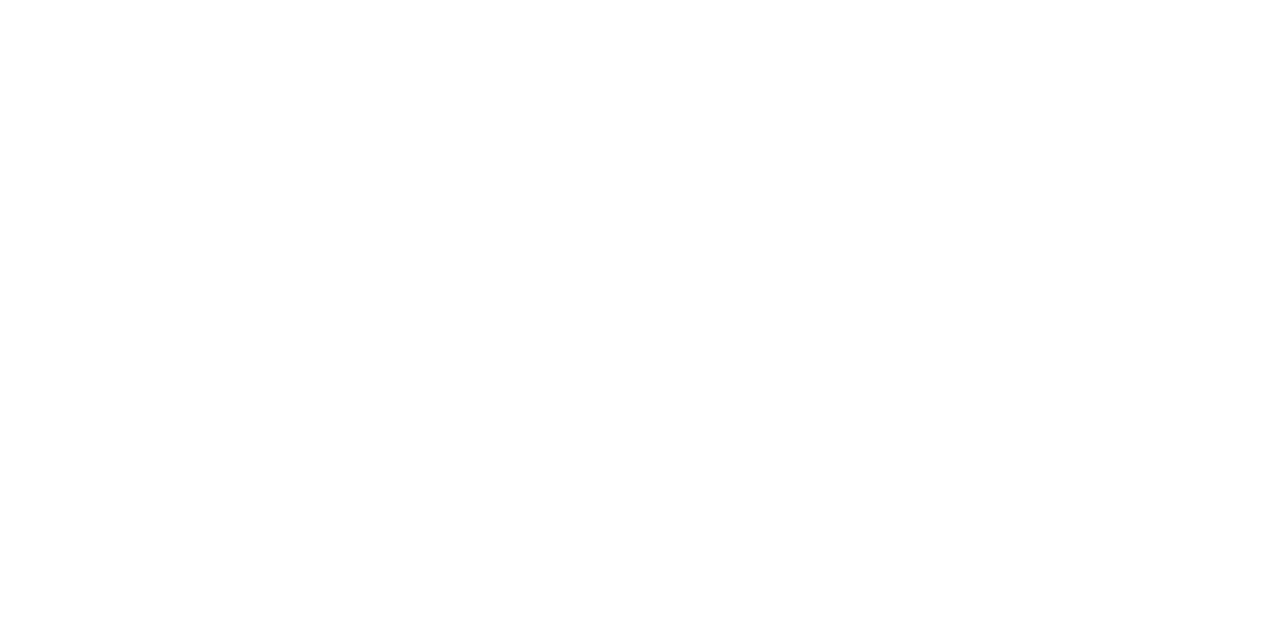
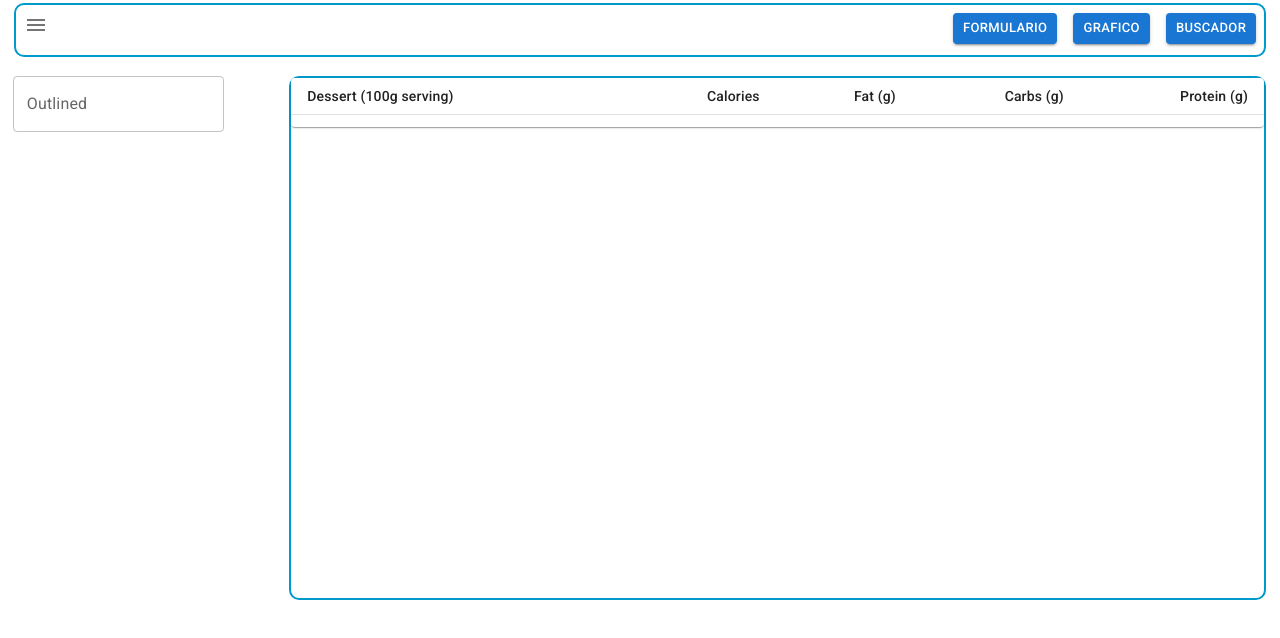
Before and after one commit to facufalconer/Relux, a React (Create React App) app in the folder web/: page /Buscador in a window 1280 px wide. Before the commit this address had no page. Shown: the top 638 px of the page. Built offline with nearby package versions, Linux system fonts and the light colour scheme.

Commit message:
front estylos grid y agrege buscador

```diff
--- a/web/src/App.tsx
+++ b/web/src/App.tsx
@@ -4,8 +4,10 @@
 import UserContext, { UsersContextProvider } from './Componentes/Context/UserContext';
 import { UserContextType } from './Componentes/Context/Type';
 import { AxiosHooks } from './Componentes/hooks/axiosHooks';
-import { Box } from '@mui/material';
-import { ComponentGeneral } from './Componentes/ComponentGeneral';
+import { DataGridDemo } from './Componentes/Formulario';
+import { Chart } from './Componentes/chart';
+import ComboBox from './Componentes/Buscador';
+
 
 
 
@@ -24,12 +26,9 @@
 
       <Routes>
           <Route path='/' element={<Login />} />
-          <Route path='/Formulario' element={
-
-        <ComponentGeneral/>
-
-
-          } />
+          <Route path='/Formulario' element={ <DataGridDemo /> } />
+          <Route path='/Grafico' element={<Chart />} />
+          <Route path='/Buscador' element={<ComboBox />} />
 
 
         </Routes>
--- a/web/src/Componentes/Buscador.tsx
+++ b/web/src/Componentes/Buscador.tsx
@@ -1,20 +1,127 @@
-import * as React from 'react';
+import { useRef, useState } from 'react';
 import TextField from '@mui/material/TextField';
-import Autocomplete from '@mui/material/Autocomplete';
+import { Box, Grid } from '@mui/material';
+import { Headboard } from './Headboard';
+import Table from '@mui/material/Table';
+import TableBody from '@mui/material/TableBody';
+import TableCell from '@mui/material/TableCell';
+import TableContainer from '@mui/material/TableContainer';
+import TableHead from '@mui/material/TableHead';
+import TableRow from '@mui/material/TableRow';
+import Paper from '@mui/material/Paper';
+
+interface IBuscador {
+  label:string,
+}
 
 export default function ComboBox() {
+
+  const debounceRef = useRef<NodeJS.Timeout>()
+
+  const [buscador,setBuscador] = useState('')
+
+  const filter =(TerminoBusqueda:any) => {
+    var resultadosBusqueda=top100Films.filter((elemento:any) => {
+     if(elemento.label.toString().toLowerCase().includes(TerminoBusqueda.toLowerCase())
+
+     ){
+      setBuscador(elemento)
+     return(elemento)
+     }
+    })
+    return resultadosBusqueda
+  }
+  const onQueryChanged = (event:React.ChangeEvent<HTMLInputElement> )=>{
+    if( debounceRef.current )
+      clearTimeout( debounceRef.current)
+      debounceRef.current = setTimeout(() =>{
+        filter(event.target.value)
+
+      },700)
+
+
+  }
+
+
+
+  function createData(
+    label: string,
+
+
+  ) {
+    return { label };
+  }
+  const rows = [
+    createData(buscador),
+
+  ];
+
+console.log(buscador,'acas es!!!!!!!')
+
   return (
-    <Autocomplete
-      disablePortal
-      id="combo-box-demo"
-      options={top100Films}
-      sx={{ width: 300 }}
-      renderInput={(params) => <TextField {...params} label="Movie" />}
-    />
+
+    <Grid container spacing={2}>
+      <Grid item xs={15}>
+        <Box style={{ height: 60, }}>
+          <Headboard />
+        </Box>
+      </Grid>
+      <Grid item xs={15}>
+
+        <Box style={{ display: 'flex', justifyContent: 'start', width: '100%' }}>
+
+          <Box style={{marginLeft:'1%', width: '20%' }}>
+
+
+          <TextField
+
+            onChange={onQueryChanged}
+            id="outlined-basic"
+            label="Outlined"
+            variant="outlined"
+            />
+
+          </Box>
+          <Box style={{marginLeft:'1.6%', border: '2px solid #0099CC',borderRadius:10,width:'76%',height:520 }}>
+          <TableContainer component={Paper}>
+      <Table sx={{ minWidth: 650 }} size="small" aria-label="a dense table">
+        <TableHead>
+          <TableRow>
+            <TableCell>Dessert (100g serving)</TableCell>
+            <TableCell align="right">Calories</TableCell>
+            <TableCell align="right">Fat&nbsp;(g)</TableCell>
+            <TableCell align="right">Carbs&nbsp;(g)</TableCell>
+            <TableCell align="right">Protein&nbsp;(g)</TableCell>
+          </TableRow>
+        </TableHead>
+        <TableBody>
+          {rows.map((row) => (
+            <TableRow
+              key={row.label}
+              sx={{ '&:last-child td, &:last-child th': { border: 0 } }}
+            >
+              <TableCell component="th" scope="row">
+                {row.label}
+              </TableCell>
+              <TableCell align="right">{row.label}</TableCell>
+
+            </TableRow>
+          ))}
+        </TableBody>
+      </Table>
+    </TableContainer>
+          </Box>
+
+        </Box>
+
+      </Grid>
+    </Grid>
+
+
+
   );
 }
 
-// Top 100 films as rated by IMDb users. http://www.imdb.com/chart/top
 const top100Films = [
   { label: 'The Shawshank Redemption', year: 1994 },
   { label: 'The Godfather', year: 1972 },
--- a/web/src/Componentes/ComponentGeneral.tsx
+++ /dev/null
@@ -1,48 +0,0 @@
-import { Box, Grid, Paper, styled } from "@mui/material"
-import { Headboard } from "./Headboard"
-import { DataGridDemo } from "./Formulario"
-import { useContext, useState } from "react";
-import { Chart } from "./chart";
-import ComboBox from "./Buscador";
-import UserContext from "./Context/UserContext";
-import { UserContextType } from "./Context/Type";
-
-
-export const ComponentGeneral = () => {
-
-
-  const { num,setNum } = useContext(UserContext) as UserContextType
-
-console.log('hilaa',num)
-
-
-
-return(
-  <Grid container spacing={2}>
-  <Grid item xs={15}>
-  <Box style={{height:60,}}>
-   <Headboard/>
-  </Box>
-  </Grid>
-  <Grid item xs={15}>
-    <Box style={{height:548.5,}}>
-    {num  && (
-      <DataGridDemo />
-    )}
-    {/* {num === 2 &&(
-      <Chart />
-    )}
-    {num === 3 &&(
-      <ComboBox />
-    )} */}
-
-    </Box>
-  </Grid>
-
-  {/* <DataGridDemo />  */}
-
-
-</Grid>
-
-)
-}
--- a/web/src/Componentes/Context/Type.ts
+++ b/web/src/Componentes/Context/Type.ts
@@ -4,7 +4,7 @@
 }
 export type Num = {
 
-    num: number | null
+    num: string | null
    }
 
 export type UserContextType = {
--- a/web/src/Componentes/Context/UserContext.tsx
+++ b/web/src/Componentes/Context/UserContext.tsx
@@ -10,7 +10,7 @@
 
 export function UsersContextProvider({children}:Props){
     const [jwt,setJwt] = useState(() => window.sessionStorage.getItem('token'))
-    const [num,setNum] = useState(1)
+    const [num,setNum] = useState("1")
     return <Context.Provider value={{num,setNum,jwt,setJwt,}}>{children}</Context.Provider>
 }
 
--- a/web/src/Componentes/Headboard.tsx
+++ b/web/src/Componentes/Headboard.tsx
@@ -4,63 +4,68 @@
 import UserContext from "./Context/UserContext"
 import { UserContextType } from "./Context/Type"
 import useUser from "./hooks/useUser";
-import { useNavigate } from "react-router-dom";
+import { Link, useNavigate } from "react-router-dom";
 
 export const Headboard = () => {
   const { setNum } = useContext(UserContext) as UserContextType
 
-  const [open,setOpen] = useState(false)
+  const [open,setOpen] = useState(true)
   const {  logout } = useUser()
   const navigate = useNavigate()
   const cerrarSecion = () => {
-    logout()
+     logout()
      navigate('/')
   }
 
+
+
  const Menu = () =>  {
   return(
-  <Box style={{marginLeft:'75%'}}>
+  <div style={{display: 'flow-root',justifyContent:'end',height:100,width:100}}>
     <IconButton onClick={() => setOpen(!open)}>
   <MenuIcon />
   </IconButton>
   {!open &&(
-  <Box style = {{marginLeft:'-280%',marginTop:'-8%',border:'2px solid greenyellow',height:100,width:100,backgroundColor:'#ffffff'}}>
+    <Box style={{height:100,width:100,zIndex:1,opacity:'100%'}}>
+  <Box style = {{border:'2px solid greenyellow',height:95,width:95}}>
       <Button variant="outlined" onClick={cerrarSecion}>
           Cerrar
 
         </Button>
   </Box>
+  </Box>
   )}
 
-  </Box>
+  </div>
   )
  }
 
 return(
-  <Box style={{display:'flex',justifyContent:'center',padding:8}}>
-    <Box style={{display:'flex',justifyContent:'start',height:50,width:'98%',border:'2px solid #0099CC',borderRadius:10}}>
-    <Stack direction="row" spacing={2}>
-      <Button variant="contained" size="small"
-      // onClick={ () => setNum(1)}
+  <Box style={{display:'flex',justifyContent:'center',padding:3}}>
 
+    <Box style={{display:'flex',justifyContent:'start',height:50,width:'98%',border:'2px solid #0099CC',borderRadius:10,}}>
 
-      >Formulario</Button>
-      <Button variant="contained" size="small"
-      // onClick={ () => setNum(2)}
-      >
-        Grafico
-      </Button>
-      <Button variant="contained" size="small" href="#contained-buttons"
-      // onClick={ () => setNum(3)}
+    <Menu />
 
-      >
-        Buscador
-      </Button>
-    </Stack>
-    <Box style={{marginLeft:'60%'}}>
+     <Box sx={{display:'flex',width:'98%',justifyContent:'end','& button': { m: 1 }}}>
+    <Link to="/Formulario">
+    <Button size="small" variant="contained" >
+       Formulario
 
-    <Menu/>
+        </Button>
+      </Link>
+      <Link to="/Grafico">
+    <Button size="small" variant="contained"  >
+       Grafico
 
+        </Button>
+      </Link>
+      <Link to="/Buscador">
+    <Button size="small" variant="contained" >
+       Buscador
+
+        </Button>
+      </Link>
     </Box>
 
 
--- a/web/src/Componentes/chart.tsx
+++ b/web/src/Componentes/chart.tsx
@@ -11,7 +11,8 @@
 } from 'chart.js';
 import { Line } from 'react-chartjs-2';
 import { faker } from '@faker-js/faker';
-import { Box } from '@mui/material';
+import { Box, Grid } from '@mui/material';
+import { Headboard } from './Headboard';
 
 ChartJS.register(
   CategoryScale,
@@ -57,11 +58,28 @@
 };
 
 export function Chart() {
-  return(
-    <Box style={{display:'flex',justifyContent:'end',marginLeft:'14%', width:1000}}>
-  <Line options={options} data={data} />
-  </Box>
+  return (
 
+    <Grid container spacing={2}>
+      <Grid item xs={15}>
+        <Box style={{ height: 60, }}>
+          <Headboard />
+        </Box>
+      </Grid>
+      <Grid item xs={15}>
+
+       <Box style={{display:'flex',justifyContent:'center', width:'100%'}}>
+
+        <Box style={{width:'80%'}}>
+
+          <Line options={options} data={data} />
+
+        </Box>
+
+        </Box>
+
+      </Grid>
+    </Grid>
 
   )
 }
```
Also changed, not shown: web/src/Componentes/Formulario.tsx (+25 -29 lines).
